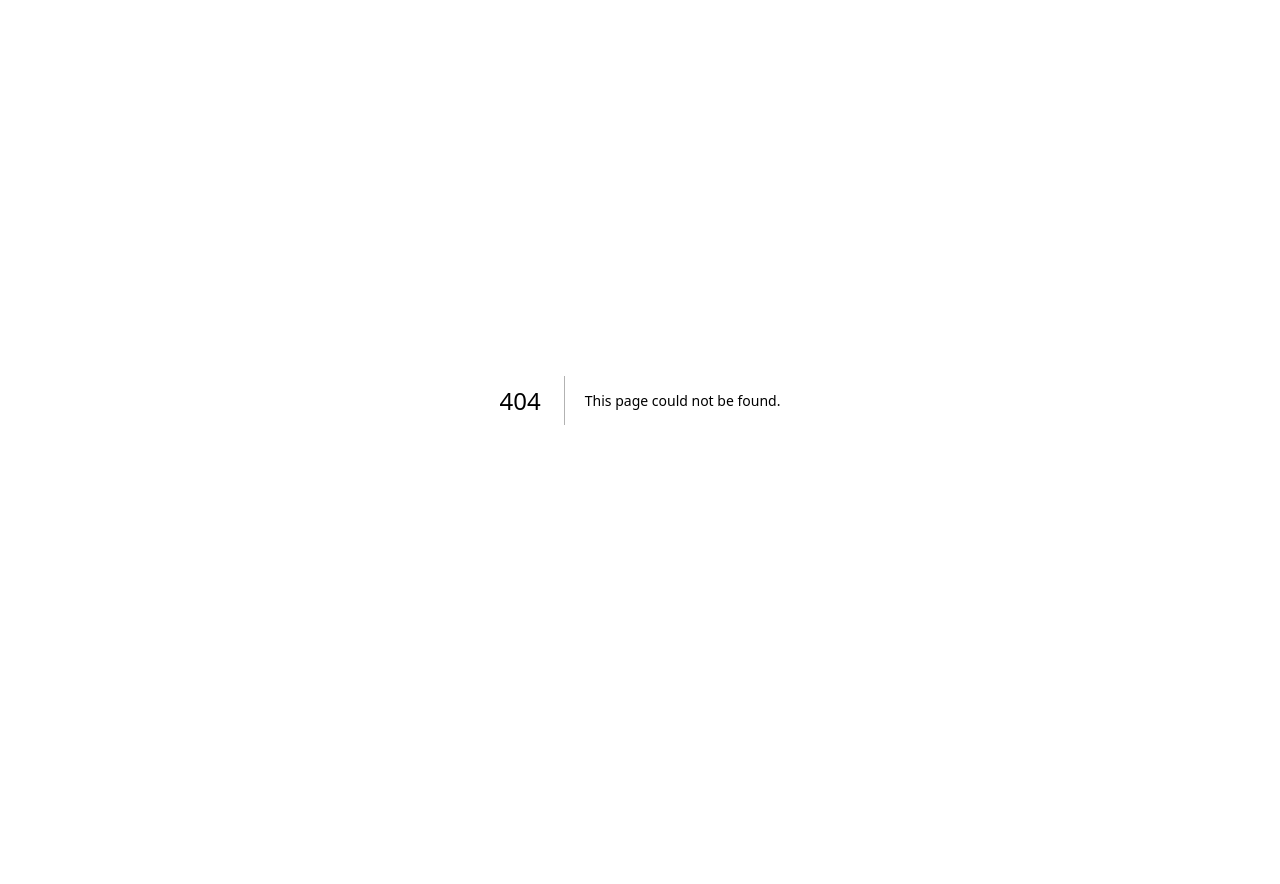
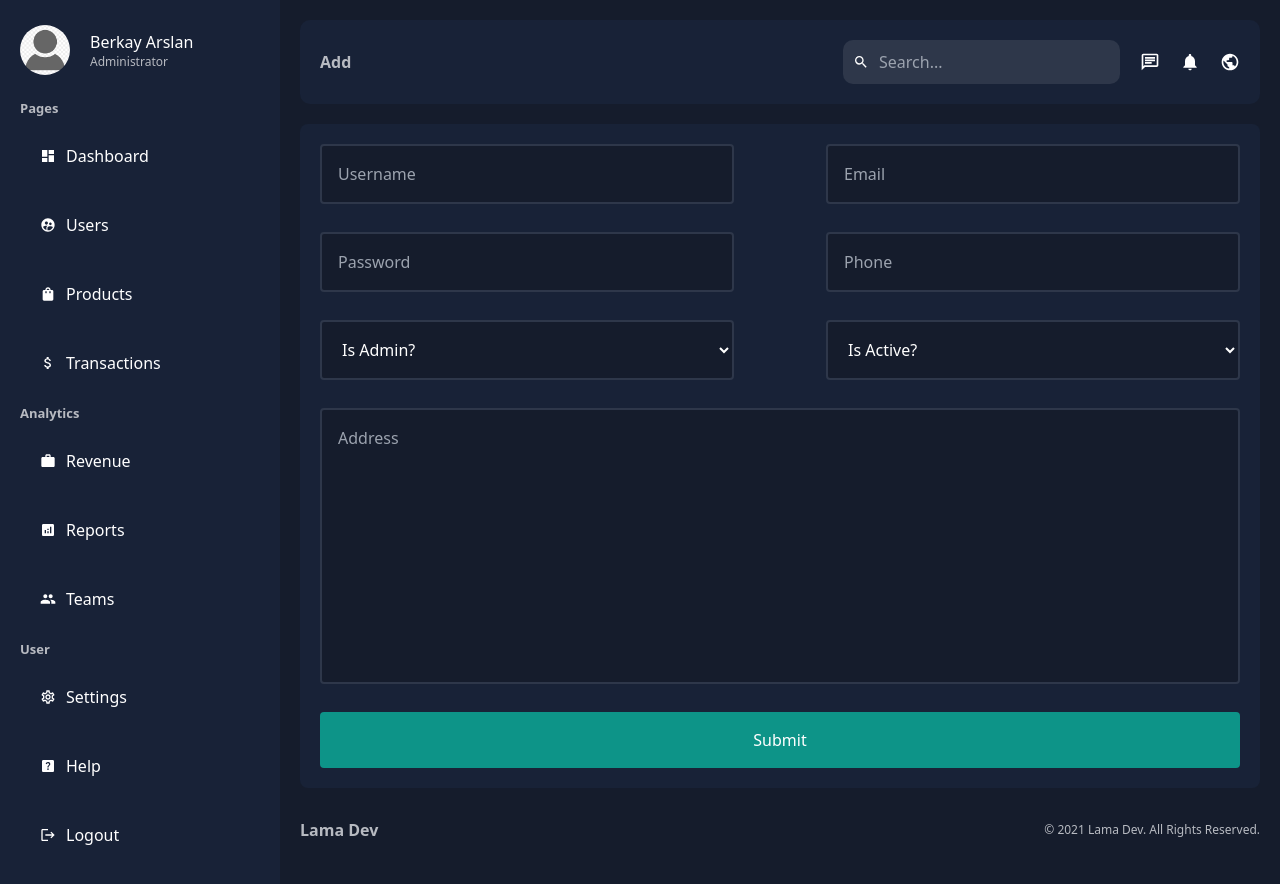
Before and after one commit to mberkayarsln/admin-dashboard, a Next.js app: page /dashboard/users/add in a window 1280 px wide. Before the commit this address had no page. Shown: the top 884 px of the page. Before the commit the page ends 800 px from the top, so only its background shows below. Built offline with nearby package versions, Linux system fonts and the light colour scheme.

Commit message:
add user, add product

```diff
--- /dev/null
+++ b/app/dashboard/products/add/page.tsx
@@ -0,0 +1,67 @@
+const AddProductPage = () => {
+    return (
+        <div className="bg-[var(--bgSoft)] p-5 rounded-lg mt-5">
+            <form className="flex flex-wrap justify-between">
+                <input
+                    type="text"
+                    placeholder="Title"
+                    name="title"
+                    required
+                    className="p-4 bg-[var(--bg)] text-[var(--text)] border-2 border-[var(--inputBorder)] rounded mb-7 w-[45%] outline-none"
+                />
+                <select
+                    name="cat"
+                    id="cat"
+                    className="p-4 bg-[var(--bg)] text-[var(--text)] border-2 border-[var(--inputBorder)] rounded mb-7 w-[45%] outline-none"
+                >
+                    <option value="general">Choose a Category</option>
+                    <option value="kitchen">Kitchen</option>
+                    <option value="phone">Phone</option>
+                    <option value="computer">Computer</option>
+                </select>
+                <input
+                    type="number"
+                    placeholder="Price"
+                    name="price"
+                    required
+                    className="p-4 bg-[var(--bg)] text-[var(--text)] border-2 border-[var(--inputBorder)] rounded mb-7 w-[45%] outline-none"
+                />
+                <input
+                    type="number"
+                    placeholder="Stock"
+                    name="stock"
+                    required
+                    className="p-4 bg-[var(--bg)] text-[var(--text)] border-2 border-[var(--inputBorder)] rounded mb-7 w-[45%] outline-none"
+                />
+                <input
+                    type="text"
+                    placeholder="Color"
+                    name="color"
+                    className="p-4 bg-[var(--bg)] text-[var(--text)] border-2 border-[var(--inputBorder)] rounded mb-7 w-[45%] outline-none"
+                />
+                <input
+                    type="text"
+                    placeholder="Size"
+                    name="size"
+                    className="p-4 bg-[var(--bg)] text-[var(--text)] border-2 border-[var(--inputBorder)] rounded mb-7 w-[45%] outline-none"
+                />
+                <textarea
+                    required
+                    name="desc"
+                    id="desc"
+                    rows={10}
+                    placeholder="Description"
+                    className="p-4 bg-[var(--bg)] text-[var(--text)] border-2 border-[var(--inputBorder)] rounded mb-7 w-full resize-none outline-none"
+                ></textarea>
+                <button
+                    type="submit"
+                    className="w-full p-4 bg-teal-600 text-[var(--text)] border-none rounded cursor-pointer"
+                >
+                    Submit
+                </button>
+            </form>
+        </div>
+    );
+};
+
+export default AddProductPage;
--- a/app/dashboard/products/page.tsx
+++ b/app/dashboard/products/page.tsx
@@ -9,7 +9,7 @@ const ProductsPage = () => {
         <div className="bg-[var(--bgSoft)] p-5 mt-5 rounded-[10px]">
             <div className="flex justify-between items-center">
                 <Search placeholder="Search users..." />
-                <Link href="/dashboard/users/add">
+                <Link href="/dashboard/products/add">
                     <button className="p-2.5 bg-[var(--bgPurple)] text-[var(--text)] rounded-[5px] border-none cursor-pointer">Add New</button>
                 </Link>
             </div>
@@ -38,7 +38,7 @@ const ProductsPage = () => {
                         <td>40</td>
                         <td>
                             <div className="flex gap-2.5">
-                                <Link href={`/dashboard/users/1`}>
+                                <Link href={`/dashboard/products/1`}>
                                     <button className="py-[5px] px-2.5 rounded-[5px] border-none cursor-pointer text-[var(--text)] bg-green-500">
                                         View
                                     </button>
--- /dev/null
+++ b/app/dashboard/users/add/page.tsx
@@ -0,0 +1,69 @@
+const AddUserPage = () => {
+    return (
+        <div className="bg-[var(--bgSoft)] p-5 rounded-lg mt-5">
+            <form className="flex flex-wrap justify-between">
+                <input
+                    type="text"
+                    placeholder="Username"
+                    name="username"
+                    required
+                    className="p-4 bg-[var(--bg)] text-[var(--text)] border-2 border-[var(--inputBorder)] rounded mb-7 w-[45%] outline-none"
+                />
+                <input
+                    type="email"
+                    placeholder="Email"
+                    name="email"
+                    required
+                    className="p-4 bg-[var(--bg)] text-[var(--text)] border-2 border-[var(--inputBorder)] rounded mb-7 w-[45%] outline-none"
+                />
+                <input
+                    type="password"
+                    placeholder="Password"
+                    name="password"
+                    required
+                    className="p-4 bg-[var(--bg)] text-[var(--text)] border-2 border-[var(--inputBorder)] rounded mb-7 w-[45%] outline-none"
+                />
+                <input
+                    type="tel"
+                    placeholder="Phone"
+                    name="phone"
+                    className="p-4 bg-[var(--bg)] text-[var(--text)] border-2 border-[var(--inputBorder)] rounded mb-7 w-[45%] outline-none"
+                />
+                <select
+                    name="isAdmin"
+                    id="isAdmin"
+                    className="p-4 bg-[var(--bg)] text-[var(--text)] border-2 border-[var(--inputBorder)] rounded mb-7 w-[45%] outline-none"
+                >
+                    <option value="false">Is Admin?</option>
+                    <option value="true">Yes</option>
+                    <option value="false">No</option>
+                </select>
+                <select
+                    name="isActive"
+                    id="isActive"
+                    className="p-4 bg-[var(--bg)] text-[var(--text)] border-2 border-[var(--inputBorder)] rounded mb-7 w-[45%] outline-none"
+                >
+                    <option value="false">Is Active?</option>
+                    <option value="true">Yes</option>
+                    <option value="false">No</option>
+                </select>
+                <textarea
+                    required
+                    name="address"
+                    id="address"
+                    rows={10}
+                    placeholder="Address"
+                    className="p-4 bg-[var(--bg)] text-[var(--text)] border-2 border-[var(--inputBorder)] rounded mb-7 w-full resize-none outline-none"
+                ></textarea>
+                <button
+                    type="submit"
+                    className="w-full p-4 bg-teal-600 text-[var(--text)] border-none rounded cursor-pointer"
+                >
+                    Submit
+                </button>
+            </form>
+        </div>
+    );
+};
+
+export default AddUserPage;
--- a/app/globals.css
+++ b/app/globals.css
@@ -6,6 +6,7 @@
     --bg: #151c2c;
     --bgSoft: #182237;
     --bgActive: #2e374a;
+    --inputBorder: #2e374a;
     --bgPurple: #5d57c9;
     --text: white;
     --textSoft: #b7bac1;
```
